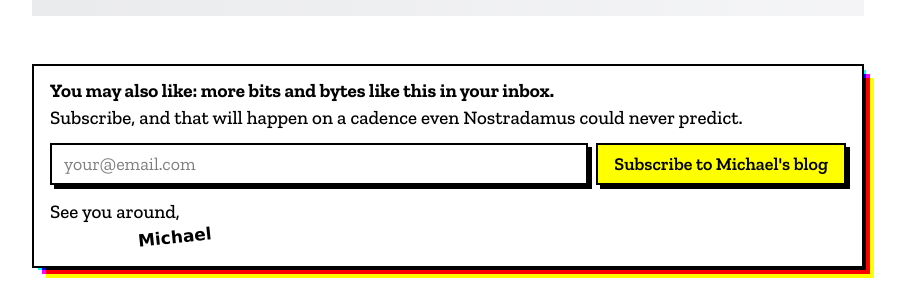
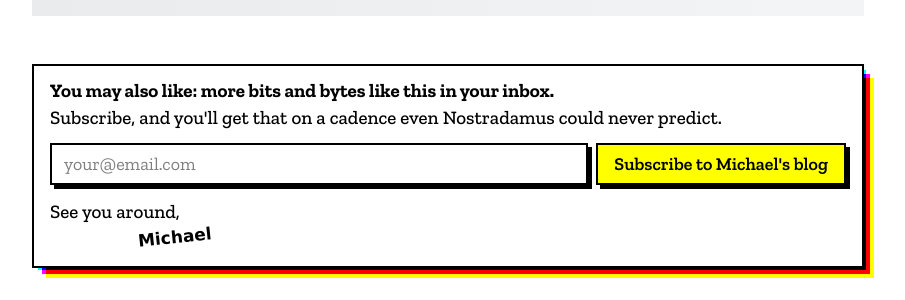
Before and after one commit to Twixes/matloka.com, a Jekyll site: the page built from _posts/2023-07-02-ecmascript-2023.md, in a window 1280 px wide. Shown: the part 1400-1700 px from the top of the page, without its empty margins (192-1097 px from the left). Built offline with Jekyll 4.4.1, drawn with Linux system fonts in a browser that asks for light colours; comment, search, counter and statistics services are not loaded.

Commit message:
Tweak newsletter wording

```diff
--- a/_layouts/post.html
+++ b/_layouts/post.html
@@ -27,7 +27,7 @@ layout: subpage
         >
             <p>
                 <strong>You may also like: more bits and bytes like this in your inbox.</strong><br />
-                Subscribe, and that will happen on a cadence even Nostradamus could never predict.
+                Subscribe, and you'll get that on a cadence even Nostradamus could never predict.
             </p>
             <div class="newsletter-input-group">
                 <input type="email" name="email" id="bd-email" placeholder="your@email.com" />
```
